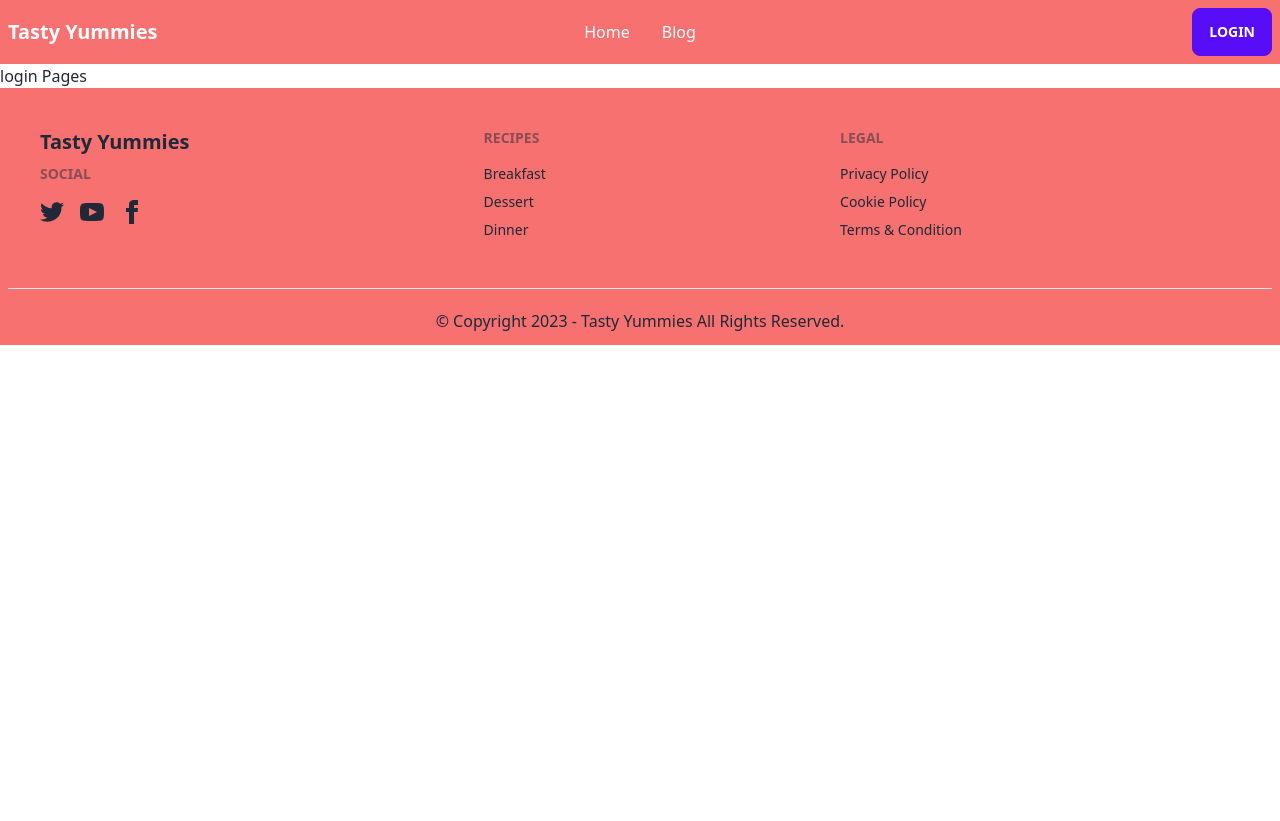
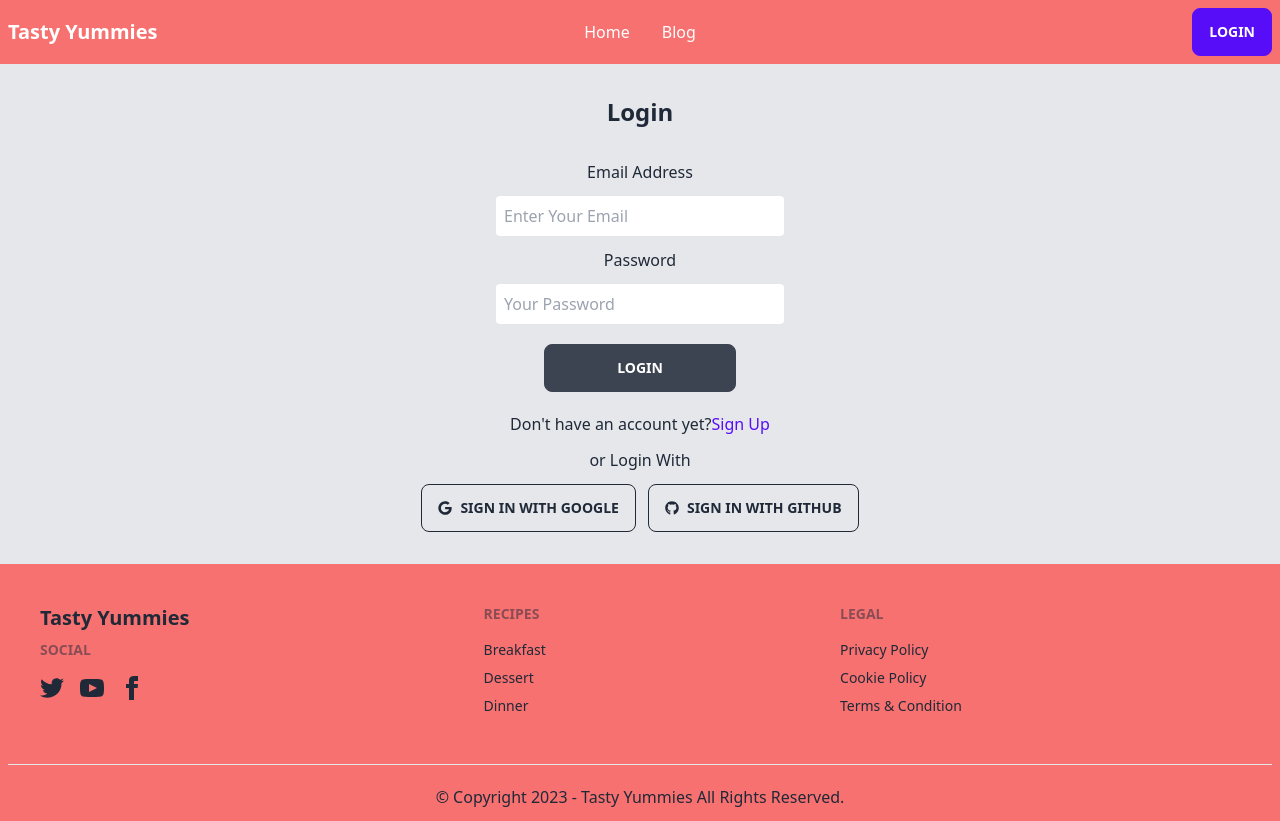
Before and after one commit to itsjahid01/chef-recipe-client, a React (Vite) app: page /login in a window 1280 px wide. Before the commit the page ends 800 px from the top, so only its background shows below. Built offline with nearby package versions, Linux system fonts and the light colour scheme.

Commit message:
login page done

```diff
--- a/src/Pages/Login.jsx
+++ b/src/Pages/Login.jsx
@@ -1,9 +1,58 @@
 import React from "react";
+import { Link } from "react-router-dom";
+import { FaGoogle } from "react-icons/fa";
+import { FaGithub } from "react-icons/fa";
 
 const Login = () => {
   return (
-    <div>
-      <h3>login Pages</h3>
+    <div className="bg-gray-200">
+      <div className="w-1/2 mx-auto p-8 text-center">
+        <p className="text-2xl font-semibold mb-8">Login</p>
+        <form action="">
+          <label htmlFor="email">Email Address</label>
+          <br />
+          <input
+            className="p-2 w-1/2 rounded mt-3 mb-3"
+            type="email"
+            name="email"
+            id="email"
+            placeholder="Enter Your Email"
+          />
+          <br />
+          <label htmlFor="password">Password</label>
+          <br />
+          <input
+            className="p-2 w-1/2 rounded mt-3 mb-5"
+            type="password"
+            name="password"
+            id="password"
+            placeholder="Your Password"
+          />
+          <br />
+          <button className="btn w-48 mb-5" type="submit">
+            Login
+          </button>
+        </form>
+        <p className=" mb-3">
+          Don't have an account yet?
+          <Link to="/register" className="link-primary">
+            Sign Up
+          </Link>
+        </p>
+        <p>or Login With</p>
+        <button className="btn btn-outline mr-3 mt-3">
+          <span className="mr-2">
+            <FaGoogle />
+          </span>
+          Sign in with Google
+        </button>
+        <button className="btn btn-outline ">
+          <span className="mr-2">
+            <FaGithub />
+          </span>
+          Sign in with Github
+        </button>
+      </div>
     </div>
   );
 };
--- a/src/Pages/Root.jsx
+++ b/src/Pages/Root.jsx
@@ -7,7 +7,7 @@ const Root = () => {
   return (
     <div>
       <Navbar></Navbar>
-      <div className="min-h[calc(100vh-(257+64)px)]">
+      <div className="min-h-[calc(100vh-321px)]">
         <Outlet></Outlet>
       </div>
       <Footer></Footer>
--- a/src/routes/Routes.jsx
+++ b/src/routes/Routes.jsx
@@ -5,6 +5,7 @@ import ErrorPage from "../Pages/ErrorPage";
 import Blog from "../Pages/blog";
 import Home from "../Pages/Home";
 import Login from "../Pages/Login";
+import Register from "../Pages/Register";
 
 const router = createBrowserRouter([
   {
@@ -21,6 +22,10 @@ const router = createBrowserRouter([
         element: <Blog></Blog>,
       },
       {
+        path: "/register",
+        element: <Register></Register>,
+      },
+      {
         path: "/login",
         element: <Login></Login>,
       },
```
Also changed, not shown: src/Pages/Register.jsx (added, +65 -0 lines).
